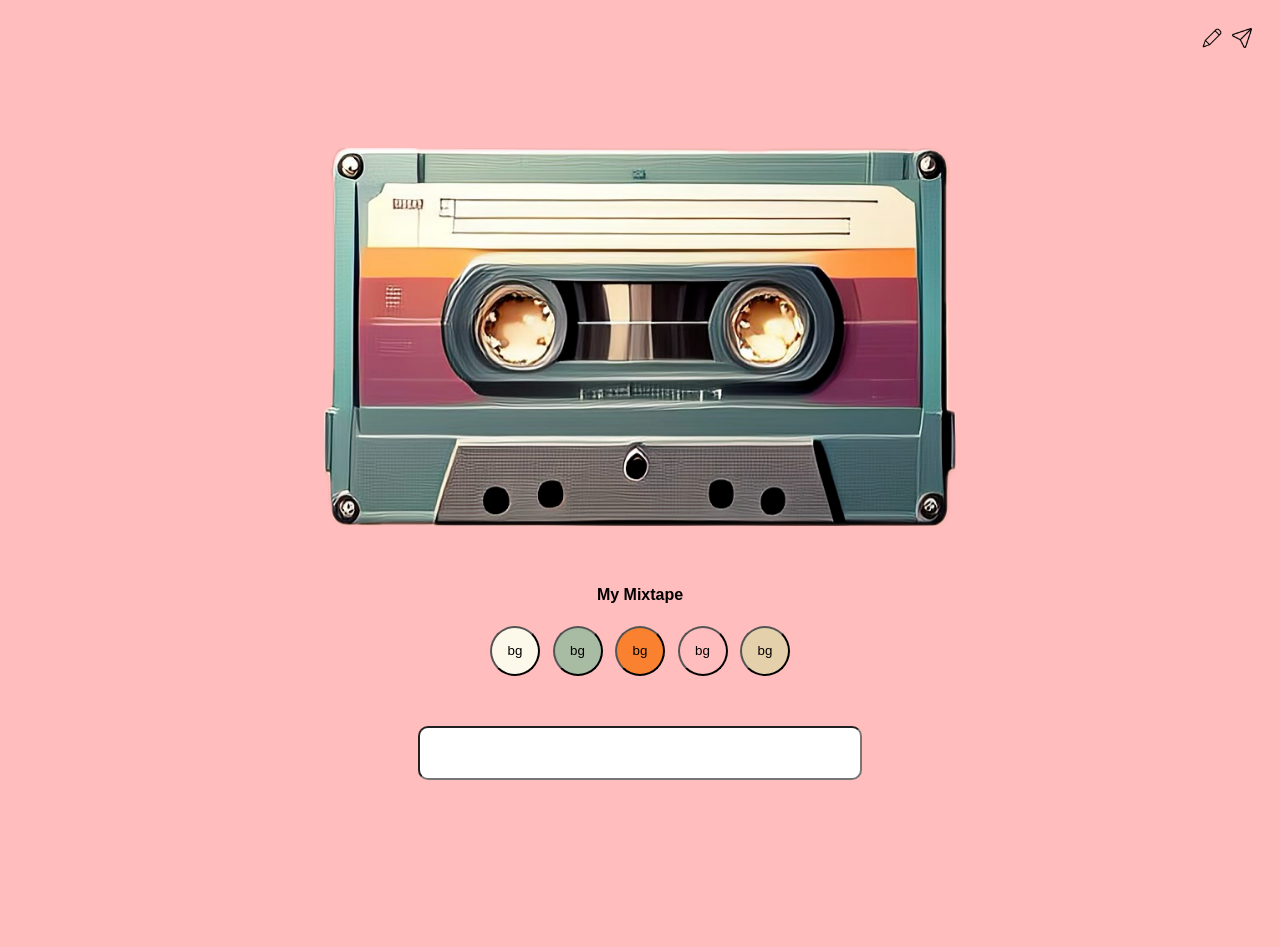
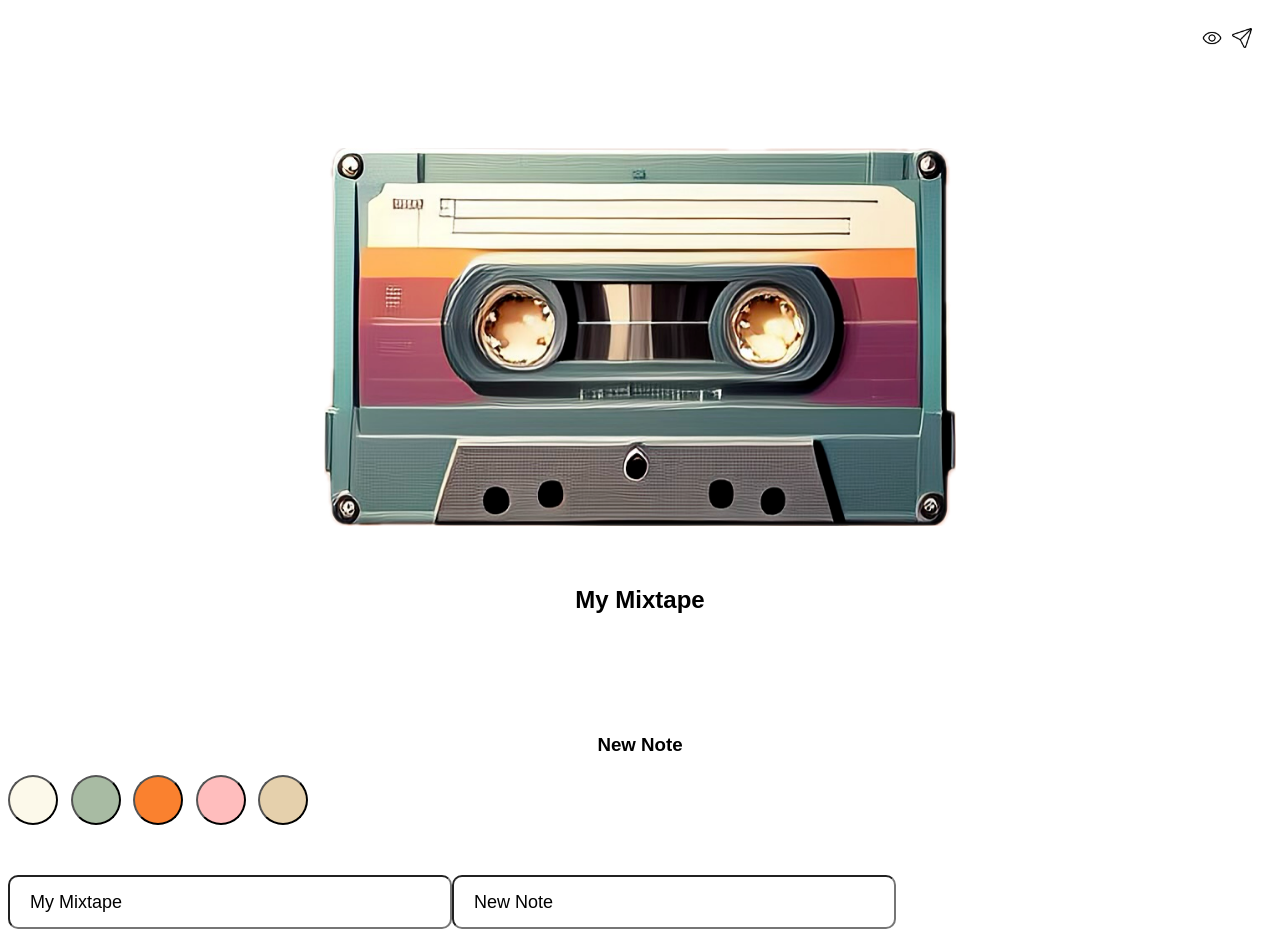
Before and after one commit to razarauf-ccript/cassette-tape, a Next.js app in the folder cassette-tape/: page /cassette/1 in a window 1280 px wide. Shown: the top 947 px of the page. Before the commit the page ends 838 px from the top, so only its background shows below. Built offline with nearby package versions, Linux system fonts and the light colour scheme; no server answers.

Commit message:
implements updatetape and gettape methods in action.ts; implements functionality to submit form data;

```diff
--- a/cassette-tape/app/cassette/[id]/page.tsx
+++ b/cassette-tape/app/cassette/[id]/page.tsx
@@ -11,13 +11,12 @@ export default async function CassettePage({
 }) {
 
   const { id } = await params
-
-  // console.log(id);
+  let idd = Number(id);
 
   return (
     <div>
       <main>
-          <TapeCreator id={id} />
+          <TapeCreator id={idd} />
       </main>
     </div>
   );
--- a/cassette-tape/app/cassette/action.ts
+++ b/cassette-tape/app/cassette/action.ts
@@ -2,10 +2,24 @@
 
 import { createClient } from '@/utils/supabase/server';
 
-export const CreateTape = async () => {
+export const CreateTape = async (title:String, backgroundColor:String) => {
+    const supabaseClient = await createClient();
+    const { data: Cassete, error } = await supabaseClient.from("cassette").insert({cassette_name: title, background_color: backgroundColor}).select().single();
+    return Cassete;
+}
 
+export const UpdateTape = async (id:number, title:String, backgroundColor:String, note:String, spotifyLink:String) => {
     const supabaseClient = await createClient();
-    const { data: Cassete, error } = await supabaseClient.from("cassette").insert({cassette_name: "My Mixtape"}).select().single();
+    // console.log("id = " + id     )
+    const { error } = await supabaseClient.from("cassette").update({cassette_name: title, background_color: backgroundColor, note: note, spotify_link: spotifyLink}).eq('id', id);
+    // console.log(error);
+    return 1;
+}
+
+export const GetTape = async (id:number) => {
+    // console.log("gettape 1 called");
+    const supabaseClient = await createClient();
+    const { data: Cassete, error } = await supabaseClient.from("cassette").select().eq('id', id).single();
+    // console.log(Cassete)
     return Cassete;
-
 }
--- a/cassette-tape/app/cassette/tapeCreator.tsx
+++ b/cassette-tape/app/cassette/tapeCreator.tsx
@@ -1,36 +1,100 @@
 "use client"
 import React from "react"
-import Image from "next/image";
-import { redirect, RedirectType } from 'next/navigation'
-import { CreateTape } from "./action";
+import { GetTape, UpdateTape } from "./action";
 
-export default function TapeCreator({ id }: { id: string }) {
+interface FormData {
+  id: number;
+  name: string;
+  note: string;
+  backgroundColor: string;
+  spotifyplaylist: string;
+}
+
+export default function TapeCreator({ id }: { id: number }) {
+
+  let [translate, setTranslate] = React.useState(false);
+  let [editting, setEditting] = React.useState(false);
+
+  const [formData, setFormData] = React.useState<FormData>({ id: id, name: "My Mixtape", note: "New Note", spotifyplaylist: "https://spotify.com", backgroundColor: "" })
+
+  function editableOnClickHandler() {
+    setEditting((prevValue) => !prevValue);
+  }
+
+  const onClickBGChange = (e: React.ChangeEvent<any>) => {
+    // console.log(event.target.style.backgroundColor);
+    document.body.style.backgroundColor = e.target.style.backgroundColor;
+    // setBackgroundColor(e.target.style.backgroundColor);
+    setFormData(prevData => ({
+      ...prevData,
+      backgroundColor: e.target.style.backgroundColor
+    }))
+
+    console.log(formData)
+  }
+
+  function changeHandler(e: React.ChangeEvent<any>) {
+    const { name, value } = e.target;
+
+    // console.log(name + " "  + value)
+
+    setFormData(prevData => ({
+      ...prevData,
+      [name]: value
+    }))
+  }
+
+  function onSubmitHandler(e: React.ChangeEvent<any>) {
+    console.log("form submit")
+    e.preventDefault();
+    console.log(formData);
+    UpdateTape(formData.id, formData.name, formData.backgroundColor, formData.note, formData.spotifyplaylist);
+  }
 
   React.useEffect(() => {
+    // console.log("useeffect called")
     setTranslate(true);
+    GetTape(id)
+      .then((data) => {
+        // console.log(data);
+        setFormData(
+          {
+            id: data.id,
+            name: data.cassette_name,
+            backgroundColor: data.background_color,
+            note: data.note,
+            spotifyplaylist: data.spotify_link
+          })
+      }).then(() => document.body.style.backgroundColor = formData.backgroundColor);
   }, []);
-
-  let [translate, setTranslate] = React.useState(false);
 
   return (
     <div className="parent">
-      <div className="icons-parent-holder" style={{alignSelf: "end"}}>
+      <div className="icons-parent-holder" style={{ alignSelf: "end" }}>
         <div className="icons-parent">
-          <img className="icons" src="/pen.png" />
+          <img className="icons" onClick={editableOnClickHandler} title={editting ? `edit?` : 'preview'} src={editting ? `/pen.png` : `/visible.png`} />
           <img className="icons" src="/send.png" />
         </div>
       </div>
       <img className={`cassetteTape ${translate ? "translateImg" : ""}`} src="/cassette-tape.png" />
       <h4>Click on the image to start creating your mixtape</h4>
-      <h4 className="note">My Mixtape</h4>
-      <div className="button-group">
-        <input className="button" type="button" value="bg" style={{backgroundColor: "#FCF9EA"}} />
-        <input className="button" type="button" value="bg" style={{backgroundColor: "#A8BBA3"}} />
-        <input className="button" type="button" value="bg" style={{backgroundColor: "#FA812F"}} />
-        <input className="button" type="button" value="bg" style={{backgroundColor: "#FFBDBD"}} />
-        <input className="button" type="button" value="bg" style={{backgroundColor: "#E5D0AC"}} />
-      </div>
-      <input className="input-box" type="text"/>
+      {formData.name && <h2 className="mixtape-title">{formData.name}</h2>}
+      {formData.note && <h3 className="mixtape-title">{formData.note}</h3>}
+      {!editting &&
+        <form onSubmit={onSubmitHandler} >
+          <div className="button-group">
+            <input className="button" type="button" name="backgroundColor" onClick={onClickBGChange} style={{ backgroundColor: "#FCF9EA" }} />
+            <input className="button" type="button" name="backgroundColor" onClick={onClickBGChange} style={{ backgroundColor: "#A8BBA3" }} />
+            <input className="button" type="button" name="backgroundColor" onClick={onClickBGChange} style={{ backgroundColor: "#FA812F" }} />
+            <input className="button" type="button" name="backgroundColor" onClick={onClickBGChange} style={{ backgroundColor: "#FFBDBD" }} />
+            <input className="button" type="button" name="backgroundColor" onClick={onClickBGChange} style={{ backgroundColor: "#E5D0AC" }} />
+          </div>
+          <input className="input-box" type="text" name="name" value={formData.name || ""} onChange={changeHandler} placeholder="Title of your Mixtape" />
+          <input className="input-box2" type="text" name="note" value={formData.note || ""} onChange={changeHandler} placeholder="Note" />
+          <input className="input-box2" type="text" name="spotifyplaylist" value={formData.spotifyplaylist || ""} onChange={changeHandler} placeholder="Spotify Playlist Link" />
+          <input type="submit" value="Submit" />
+        </form>
+      }
     </div>
   );
 }
--- a/cassette-tape/app/globals.css
+++ b/cassette-tape/app/globals.css
@@ -33,7 +33,7 @@
 }
 
 body {
-  background: #FFBDBD;
+  background: rgba(255, 255, 255, 1);
   font-family: Arial, Helvetica, sans-serif;
 }
 
@@ -54,7 +54,7 @@ body {
   width: 20px;
 }
 
-.note {
+.mixtape-title {
   margin-top: 100px;
 }
 
@@ -75,6 +75,15 @@ body {
   font-size: large;
   height: 50px;
   width: 400px;
-  margin: 50px 0px;
+  margin: 50px 0px 0px 0px;
   padding: 0px 20px;
 }
+
+.input-box2 {
+  border-radius: 10px;
+  font-size: large;
+  height: 50px;
+  width: 400px;
+  margin: 20px 0px 0px 0px;
+  padding: 0px 20px;
+}
--- a/cassette-tape/app/tapeRedirector.tsx
+++ b/cassette-tape/app/tapeRedirector.tsx
@@ -6,7 +6,7 @@ import { CreateTape } from "./cassette/action";
 
 const TapeImage: React.FC = () => {
   const onClickHandler = async () => {
-    const cassette = await CreateTape();
+    const cassette = await CreateTape("My Mixtape", "rgba(255, 255, 255, 1)");
     if (cassette) {
       redirect('/cassette/'+cassette.id, RedirectType.replace)
     }
```
